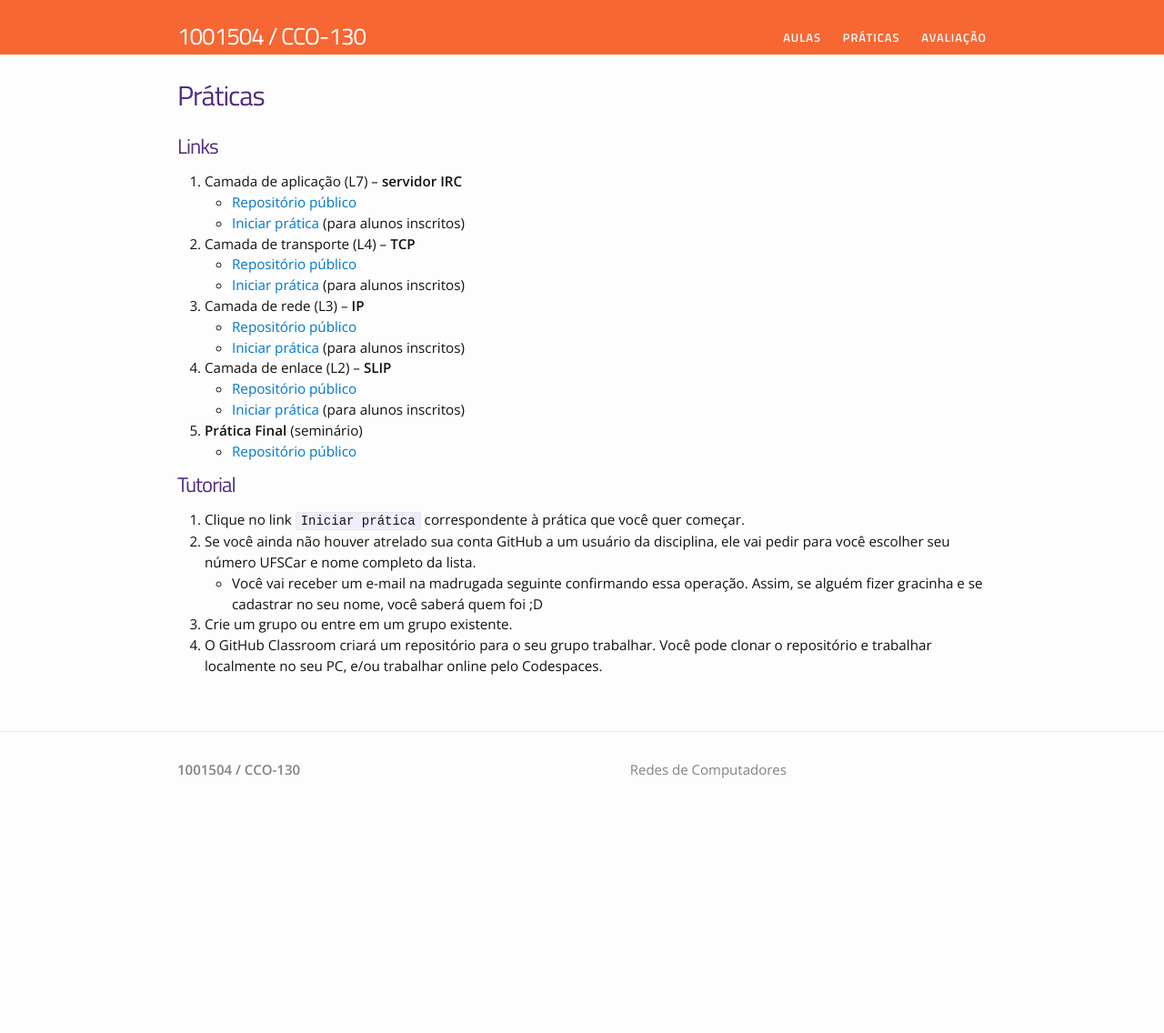
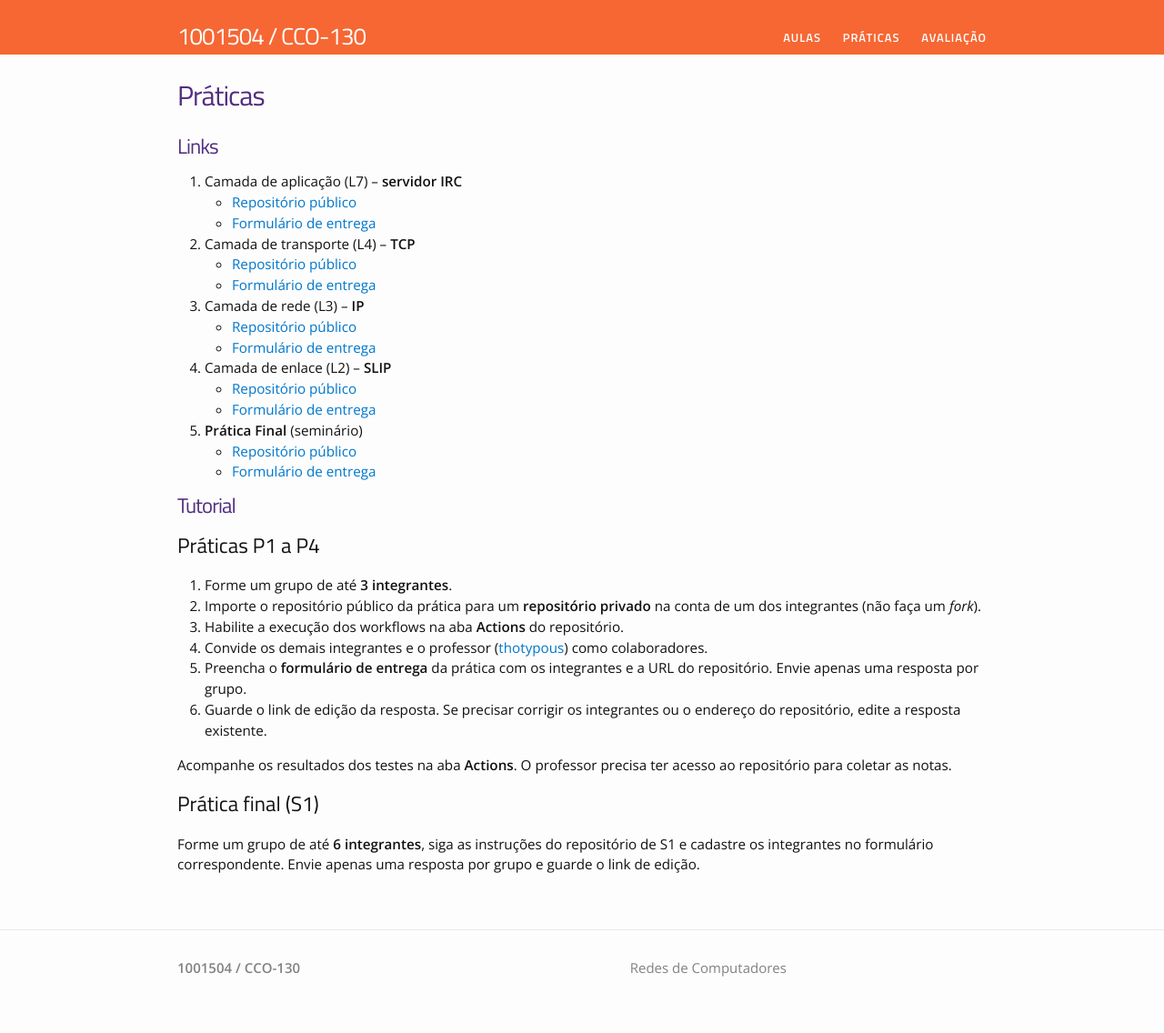
Before and after one commit to thotypous/redes-website, a Jekyll site: the page built from praticas.md, in a window 1280 px wide. Shown: the whole page at 91% size. Built offline with Jekyll 4.4.1, drawn with Linux system fonts in a browser that asks for light colours; before the commit the page ends 917 px from its top, so only the background shows below that.

Commit message:
Atualiza formulários e instruções de entrega para 2026-2

```diff
--- a/praticas.md
+++ b/praticas.md
@@ -8,28 +8,38 @@ permalink: /praticas/
 
 1. Camada de aplicação (L7) – **servidor IRC**
    * [Repositório público](https://github.com/thotypous/redes-p1)
-   * [Iniciar prática](https://classroom.github.com/a/u9x0_pVI) (para alunos inscritos)
+   * [Formulário de entrega](https://docs.google.com/forms/d/e/1FAIpQLSeLH29pn6LKcK8bwMwV6ZZjgHeRHtkZckG2aAVcO2XyxwizyA/viewform)
 
 2. Camada de transporte (L4) – **TCP**
    * [Repositório público](https://github.com/thotypous/redes-p2)
-   * [Iniciar prática](https://classroom.github.com/a/OSamdTBc) (para alunos inscritos)
+   * [Formulário de entrega](https://docs.google.com/forms/d/e/1FAIpQLSeofh67-bsNYlOKuPqMiMQcVhz-NJOp5ZDiAiPlpcSYDPt6IA/viewform)
 
 3. Camada de rede (L3) – **IP**
    * [Repositório público](https://github.com/thotypous/redes-p3)
-   * [Iniciar prática](https://classroom.github.com/a/7mDg4ZsG) (para alunos inscritos)
+   * [Formulário de entrega](https://docs.google.com/forms/d/e/1FAIpQLScJUJbKt7QLfXvWHeCSyVafO-OUzIL5NDIiWNBbg_RJA3FEWw/viewform)
 
 4. Camada de enlace (L2) – **SLIP**
    * [Repositório público](https://github.com/thotypous/redes-p4)
-   * [Iniciar prática](https://classroom.github.com/a/tFYddkcy) (para alunos inscritos)
+   * [Formulário de entrega](https://docs.google.com/forms/d/e/1FAIpQLSfsPcR_TUZtxLlYW5DE2XobZDVJr_kkFquVs2pDM4aaqGpoig/viewform)
 
 5. **Prática Final** (seminário)
    * [Repositório público](https://github.com/thotypous/redes-s1)
+   * [Formulário de entrega](https://docs.google.com/forms/d/e/1FAIpQLSe11rwn6ro5WxYyVZXcnkp3j-s7rApLdPIf_J0MWcJneiAzDw/viewform)
 
 
 # Tutorial
 
-1. Clique no link `Iniciar prática` correspondente à prática que você quer começar.
-2. Se você ainda não houver atrelado sua conta GitHub a um usuário da disciplina, ele vai pedir para você escolher seu número UFSCar e nome completo da lista.
-   * Você vai receber um e-mail na madrugada seguinte confirmando essa operação. Assim, se alguém fizer gracinha e se cadastrar no seu nome, você saberá quem foi ;D
-3. Crie um grupo ou entre em um grupo existente.
-4. O GitHub Classroom criará um repositório para o seu grupo trabalhar. Você pode clonar o repositório e trabalhar localmente no seu PC, e/ou trabalhar online pelo Codespaces.
+## Práticas P1 a P4
+
+1. Forme um grupo de até **3 integrantes**.
+2. Importe o repositório público da prática para um **repositório privado** na conta de um dos integrantes (não faça um *fork*).
+3. Habilite a execução dos workflows na aba **Actions** do repositório.
+4. Convide os demais integrantes e o professor ([thotypous](https://github.com/thotypous)) como colaboradores.
+5. Preencha o **formulário de entrega** da prática com os integrantes e a URL do repositório. Envie apenas uma resposta por grupo.
+6. Guarde o link de edição da resposta. Se precisar corrigir os integrantes ou o endereço do repositório, edite a resposta existente.
+
+Acompanhe os resultados dos testes na aba **Actions**. O professor precisa ter acesso ao repositório para coletar as notas.
+
+## Prática final (S1)
+
+Forme um grupo de até **6 integrantes**, siga as instruções do repositório de S1 e cadastre os integrantes no formulário correspondente. Envie apenas uma resposta por grupo e guarde o link de edição.
```
